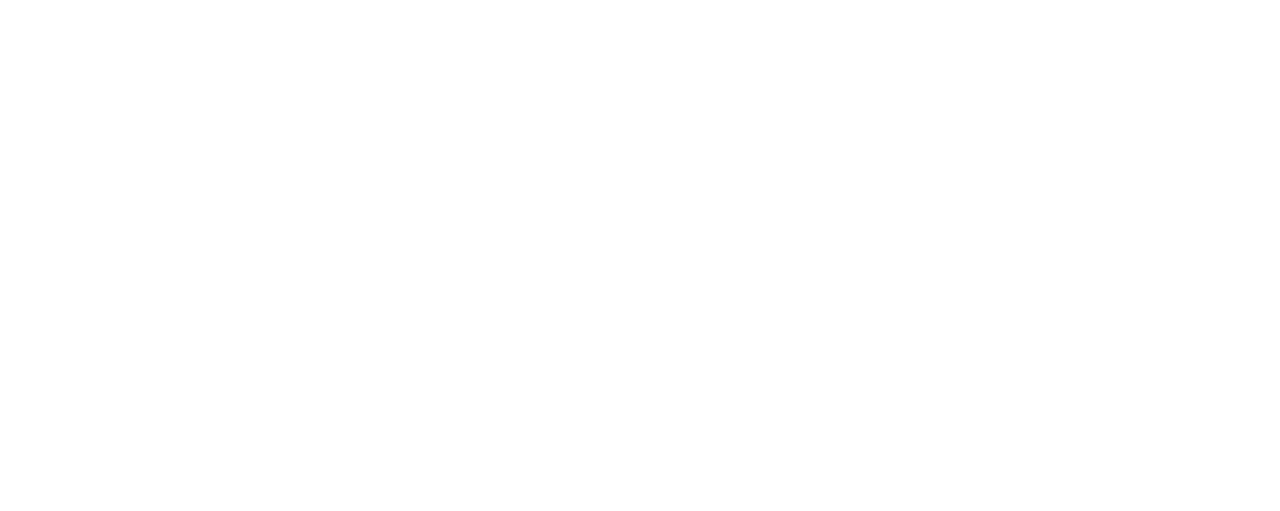
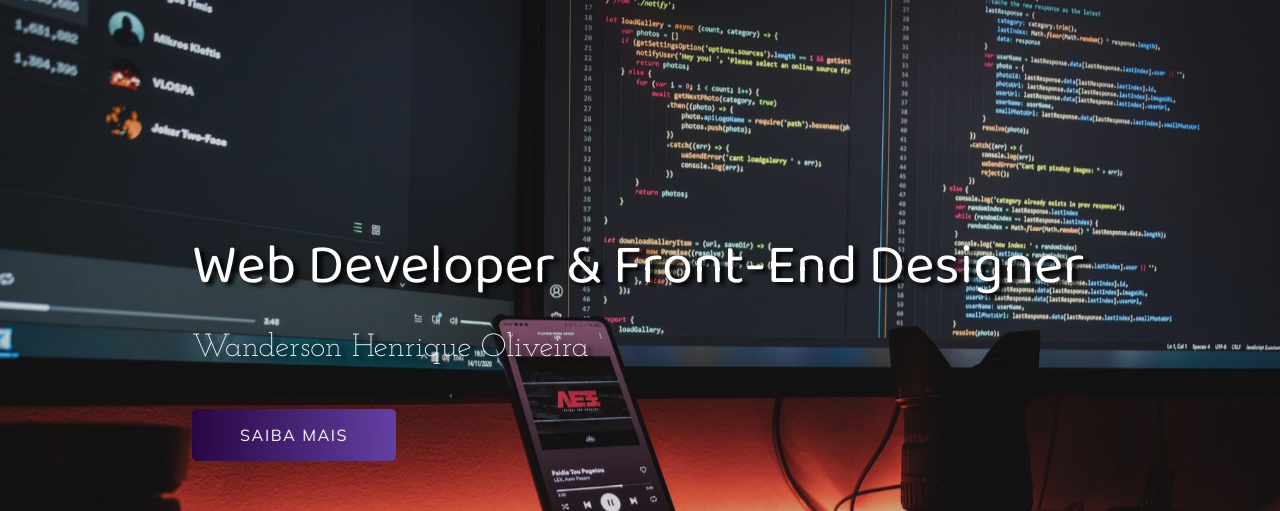
Before and after one commit to Henrique-arievilO/Portifolio-Teste, a plain HTML site: page index.html in a window 1280 px wide. Shown: the top 511 px of the page. Drawn offline with Linux system fonts and the light colour scheme.

Commit message:
:package: header

```diff
--- a/index.html
+++ b/index.html
@@ -1,7 +1,10 @@
 <!DOCTYPE html>
 <html lang="pt-BR">
 <head>
-    <link rel="shortcut icon" href="favicon_io/favicon.ico" type="image/x-icon">
+    <link rel="apple-touch-icon" sizes="180x180" href="img/apple-touch-icon.png">
+    <link rel="icon" type="image/png" sizes="32x32" href="img/favicon-32x32.png">
+    <link rel="icon" type="image/png" sizes="16x16" href="img/favicon-16x16.png">
+    <link rel="manifest" href="/site.webmanifest">
     <link rel="stylesheet" href="style.css">
     <meta charset="UTF-8">
     <meta http-equiv="X-UA-Compatible" content="IE=edge">
@@ -9,8 +12,20 @@
     <title>Portifólio Pessoal</title>
 </head>
 <body>
-
+    <div class="container">
+        <header>
+            <div class="imgWrapper">
+                <img src="img/backgroundHeader.jpg" alt="Dois monitores, um com o layout e outro com o código de uma página.">
+            </div>
+            <div class="banner">
+                <h1>Web Developer & Front-End Designer</h1>
+                <p>Wanderson Henrique Oliveira</p>
+                <button>Saiba mais</button>
+            </div>
+        </header>
+    </div>
 </body>
 </html>
 
 <!-- Vídeo 01: Estrutura do projeto > Importação de fontes e ícones -->
+<!-- Vídeo 01: Criação da Header > HTML e CSS -->
--- a/style.css
+++ b/style.css
@@ -2,3 +2,96 @@
 @import url('https://fonts.googleapis.com/css2?family=Baloo+Da+2:wght@400;500;600;700&family=Inter:wght@500;600;700&family=Josefin+Slab:ital,wght@0,300;0,400;0,600;0,700;1,300;1,400;1,600;1,700&family=Mulish:ital,wght@0,200;0,300;0,400;1,200;1,300;1,400&display=swap');
 /* Links dos ícones */
 @import url("https://cdnjs.cloudflare.com/ajax/libs/font-awesome/5.15.4/css/all.min.css");
+
+*{
+    margin: 0;
+    padding: 0;
+    box-sizing: border-box;
+}
+header{
+    width: 100%;
+    height: 100vh;
+    overflow: hidden;
+    position: relative;
+}
+.imgWrapper{
+    width: 100%;
+    height: 100%;
+    overflow: hidden;
+    background-color: #000000cc;
+}
+.imgWrapper img{
+    width: 100%;
+    height: 100%;
+    object-fit: cover;
+    opacity: .8;
+    animation: zoom 10s;
+}
+.banner{
+    position: absolute;
+    top: 30%;
+    left: 15%;
+    z-index: 999;
+}
+.banner h1{
+    color: #ffffff;
+    font-size: 3.5rem;
+    font-family: 'Baloo Da 2', sans-serif;
+    font-weight: 200;
+    line-height: 3.5rem;
+    text-shadow: .3rem .2rem 4px #000;
+    opacity: 0;
+    animation: moveBanner 0.5s forwards;
+}
+.banner p{
+    color: #ffffff;
+    font-size: 2rem;
+    font-family: 'Josefin Slab', serif;
+    font-weight: 200;
+    line-height: 3.5rem;
+    text-shadow: .3rem .2rem 4px #000;
+    margin-top: 1.5rem;
+    margin-bottom: 2rem;
+    opacity: 0;
+    animation: moveBanner 0.9s forwards;
+}
+.banner button{
+    font-family: 'Mulish', serif;
+    color: #ffffff;
+    font-size: 1rem;
+    text-transform: uppercase;
+    letter-spacing: .1rem;
+    background: #6441A5;
+    background: -webkit-linear-gradient(to right, #2a0845, #6441A5);
+    background: linear-gradient(to right, #2a0845, #6441A5);
+    border: none;
+    border-radius: 5px;
+    padding: 1rem 3rem;
+    cursor: pointer;
+    transition: .3s all;
+    opacity: 0;
+    animation: moveBanner 1.4s 0.9 forwards;
+}
+.banner button:hover{
+    text-shadow: .3rem .2rem 4px #000;
+    box-shadow: .3rem .2rem 4px #000;
+}
+
+@keyframes zoom {
+    0%{
+        transform: scale(1.3);
+    }
+    100%{
+        transform: scale(1);
+    }
+}
+@keyframes moveBanner {
+    0%{
+        transform: translateY(10rem) rotateY(-30deg);
+        opacity: 0;
+    }
+    100%{
+        transform: translateY(0rem) rotateY(0deg);
+        opacity: 1;
+    }
+}
```
Also changed, not shown: about.txt (renamed from favicon_io/about.txt), favicon.ico (renamed from favicon_io/favicon.ico), favicon_io/site.webmanifest (deleted), img/android-chrome-192x192.png (renamed from favicon_io/android-chrome-192x192.png), img/android-chrome-512x512.png (renamed from favicon_io/android-chrome-512x512.png), img/apple-touch-icon.png (renamed from favicon_io/apple-touch-icon.png), img/backgroundHeader.jpg (added), img/favicon-16x16.png (renamed from favicon_io/favicon-16x16.png), img/favicon-32x32.png (renamed from favicon_io/favicon-32x32.png), site.webmanifest (added), 1 other file.
